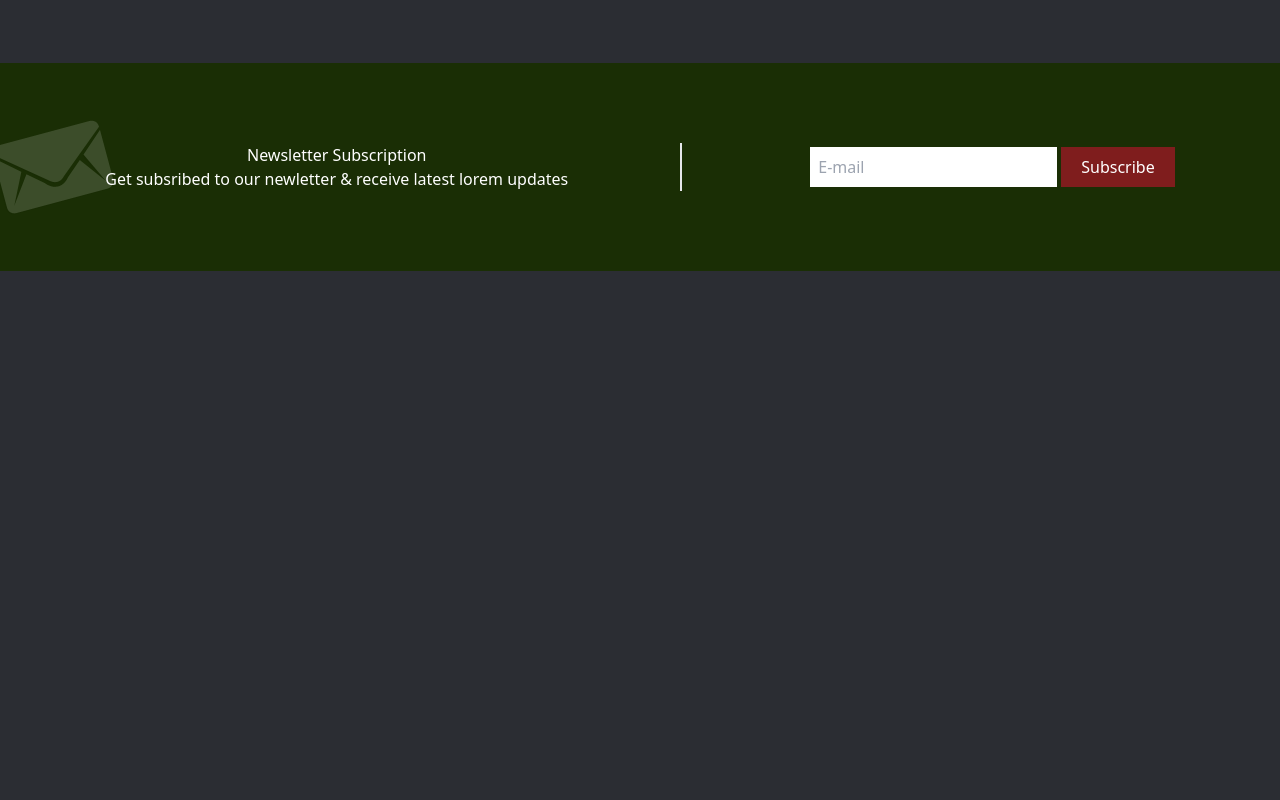
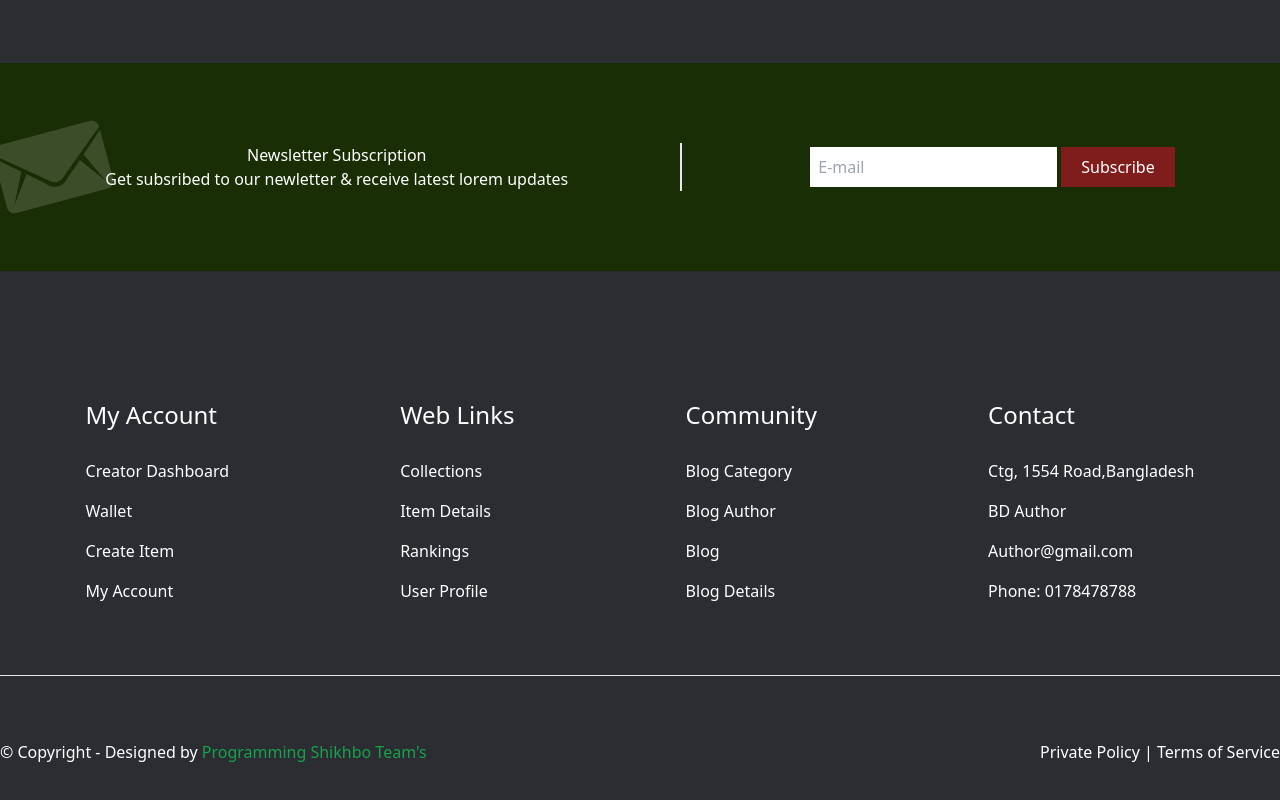
Before and after one commit to Kallol-png/Tailwind-First-Project, a website built with Vite: page index.html in a window 1280 px wide. Shown: the part 4038-4838 px from the top of the page. Before the commit the page ends 4437 px from the top, so only its background shows below. Built offline with nearby package versions, Linux system fonts and the light colour scheme.

Commit message:
footer section added

```diff
--- a/index.html
+++ b/index.html
@@ -214,6 +214,57 @@
             </div>
         </div>
     </section>
+
 </main>
+<footer>
+    <div class="container mx-auto text-center sm:text-left">
+        <div class="sm:flex text-white justify-around">
+            <div>
+                <h2 class="text-xl sm:text-2xl mb-5">My Account</h2>
+                <ul class="leading-10">
+                    <li><a href="#">Creator Dashboard</a></li>
+                    <li><a href="#">Wallet</a></li>
+                    <li><a href="#">Create Item</a></li>
+                    <li><a href="#">My Account</a></li>
+                </ul>
+            </div>
+            <div>
+                <h2 class="text-xl sm:text-2xl mb-5">Web Links</h2>
+                <ul class="leading-10">
+                    <li><a href="#">Collections</a></li>
+                    <li><a href="#">Item Details</a></li>
+                    <li><a href="#">Rankings</a></li>
+                    <li><a href="#">User Profile</a></li>
+
+                </ul>
+            </div>
+            <div>
+                <h2 class="text-xl sm:text-2xl mb-5">Community</h2>
+                <ul class="leading-10">
+                    <li><a href="#">Blog Category</a></li>
+                    <li><a href="#">Blog Author</a></li>
+                    <li><a href="#">Blog</a></li>
+                    <li><a href="#">Blog Details</a></li>
+
+                </ul>
+            </div>
+            <div>
+                <h2 class="text-xl sm:text-2xl mb-5">Contact</h2>
+                <ul class="leading-10">
+                    <li><a href="#">Ctg, 1554 Road,Bangladesh</a></li>
+                    <li><a href="#">BD Author</a></li>
+                    <li><a href="#">Author@gmail.com</a></li>
+                    <li><a href="#">Phone: 0178478788</a></li>
+
+                </ul>
+            </div>
+        </div>
+        <hr class="my-16">
+        <div class="text-white sm:flex justify-between mb-20">
+            <p>&copy; Copyright - Designed by <span class="text-green-600">Programming Shikhbo Team's</span></p>
+            <p>Private Policy | Terms of Service</p>
+        </div>
+    </div>
+</footer>
 </body>
 </html>
```
